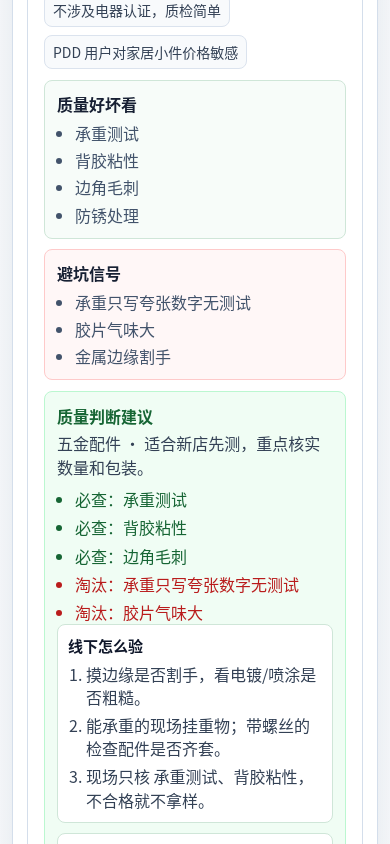
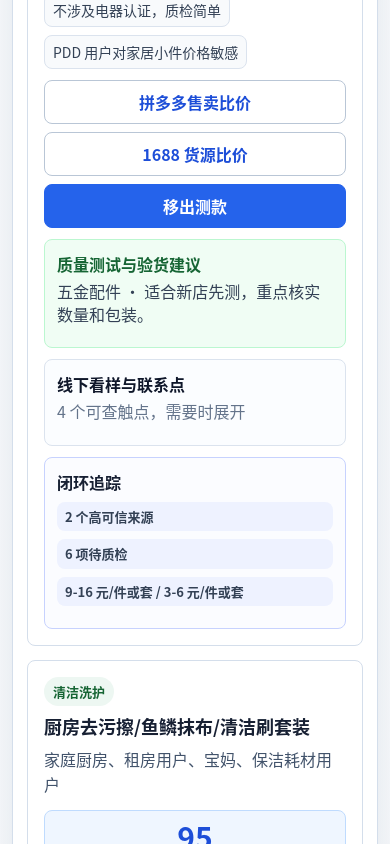
Before and after one commit to linaaxl/pdd-product-research-test, a React (Vite) app: page / in a window 390 px wide. Shown: the part 3460-4304 px from the top of the page. Built offline with nearby package versions, Linux system fonts and the light colour scheme.

Commit message:
Collapse product detail panels for mobile

```diff
--- a/src/modules/product-research/ProductResearchApp.tsx
+++ b/src/modules/product-research/ProductResearchApp.tsx
@@ -1,6 +1,7 @@
 import { useMemo, useState } from 'react';
 import {
   ProductCategory,
+  ProductIdea,
   SellerMode,
   buildClosedLoopStatus,
   buildFeedback,
@@ -334,15 +335,6 @@ export default function ProductResearchApp() {
                     <span key={reason}>{reason}</span>
                   ))}
                 </div>
-                <div className="quality-grid">
-                  <QualityBlock title="质量好坏看" items={product.qualityChecklist.slice(0, 4)} />
-                  <QualityBlock title="避坑信号" items={product.avoidSignals.slice(0, 3)} warning />
-                </div>
-                <QualityDecisionPanel product={product} guide={buildQualityVerificationGuide(product)} />
-                <p className="procurement">{product.procurementHint}</p>
-                <p className="contact">{product.contactHint}</p>
-                <OfflineContactList contacts={product.offlineContacts} />
-                <ClosedLoopPanel loop={buildClosedLoopStatus(product)} />
                 <div className="action-row">
                   <a href={pddSearchUrl(product.pddQuery)} target="_blank" rel="noreferrer">
                     拼多多售卖比价
@@ -354,6 +346,9 @@ export default function ProductResearchApp() {
                     {selectedIds.includes(product.id) ? '移出测款' : '加入测款'}
                   </button>
                 </div>
+                <QualityDecisionPanel product={product} guide={buildQualityVerificationGuide(product)} />
+                <OfflineSourcingPanel product={product} />
+                <ClosedLoopPanel loop={buildClosedLoopStatus(product)} />
               </article>
             ))}
           </div>
@@ -415,24 +410,21 @@ export default function ProductResearchApp() {
   );
 }
 
-function OfflineContactList({
-  contacts,
+function OfflineSourcingPanel({
+  product,
 }: {
-  contacts: Array<{
-    name: string;
-    address: string;
-    phone: string;
-    verification: string;
-    distanceHint: string;
-    note: string;
-    mapQuery: string;
-  }>;
+  product: Pick<ProductIdea, 'procurementHint' | 'contactHint' | 'offlineContacts'>;
 }) {
   return (
-    <div className="offline-panel">
-      <strong>线下看样/联系点</strong>
+    <details className="offline-panel">
+      <summary className="compact-summary">
+        <strong>线下看样与联系点</strong>
+        <span>{product.offlineContacts.length} 个可查触点，需要时展开</span>
+      </summary>
+      <p className="procurement">{product.procurementHint}</p>
+      <p className="contact">{product.contactHint}</p>
       <div className="offline-grid">
-        {contacts.map((contact) => (
+        {product.offlineContacts.map((contact) => (
           <article className="offline-card" key={`${contact.name}-${contact.address}`}>
             <div className="offline-title-row">
               <h4>{contact.name}</h4>
@@ -450,7 +442,7 @@ function OfflineContactList({
           </article>
         ))}
       </div>
-    </div>
+    </details>
   );
 }
 
@@ -544,11 +536,15 @@ function QualityDecisionPanel({
         : '适合新店先测，重点核实数量和包装。';
 
   return (
-    <details className="quality-decision" open>
-      <summary>
-        <strong>质量判断建议</strong>
+    <details className="quality-decision">
+      <summary className="compact-summary">
+        <strong>质量测试与验货建议</strong>
         <span>{categoryLabels[product.category]} · {advice}</span>
       </summary>
+      <div className="quality-grid">
+        <QualityBlock title="质量好坏看" items={product.qualityChecklist.slice(0, 4)} />
+        <QualityBlock title="避坑信号" items={product.avoidSignals.slice(0, 3)} warning />
+      </div>
       <div className="quality-quick">
         <ul>
           {mustCheck.map((item) => (
--- a/src/styles.css
+++ b/src/styles.css
@@ -631,10 +631,16 @@ dd {
   padding: 12px;
 }
 
+.compact-summary,
 .quality-decision summary {
   display: grid;
   gap: 4px;
   cursor: pointer;
+}
+
+.compact-summary {
+  grid-template-columns: minmax(0, 1fr);
+  list-style-position: inside;
 }
 
 .quality-decision strong {
@@ -724,8 +730,14 @@ dd {
   padding: 12px;
 }
 
+.offline-panel .compact-summary strong,
 .offline-panel > strong {
   color: #0f172a;
+}
+
+.offline-panel .compact-summary span {
+  color: #64748b;
+  line-height: 1.4;
 }
 
 .offline-grid {
```
